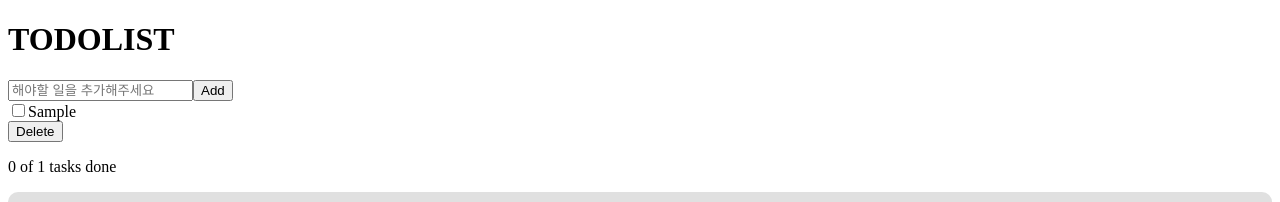
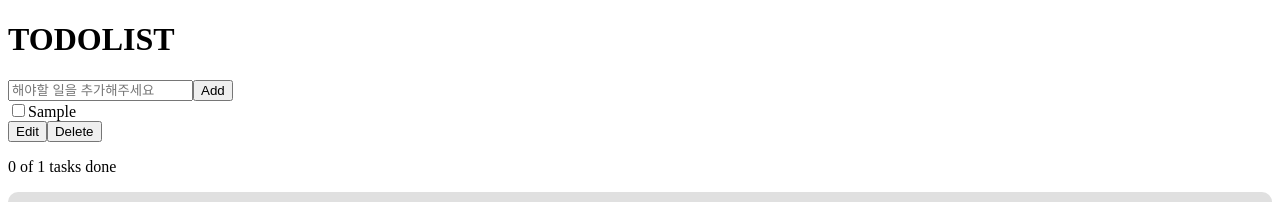
Before and after one commit to shindonggeun/TodoList, a React (Vite) app in the folder React-Project/FrontEnd/: page / in a window 1280 px wide. Both pictures are taken after typing "Sample" into the empty fields and a click on the button "Add". Shown: the top 202 px of the page. Built offline with nearby package versions, Linux system fonts and the light colour scheme.

Commit message:
[FE] feat: 할 일 수정하는 기능 추가

```diff
--- a/React-Project/FrontEnd/src/components/Todo/TodoItem.tsx
+++ b/React-Project/FrontEnd/src/components/Todo/TodoItem.tsx
@@ -1,6 +1,6 @@
 // components/Todo/TodoItem.tsx
 
-import React from 'react';
+import React, { useState } from 'react';
 
 // TodoItem 컴포넌트의 props를 정의합니다.
 interface TodoItemProps {
@@ -8,21 +8,50 @@ interface TodoItemProps {
   completed: boolean; // 할 일의 완료 여부
   onToggle: () => void; // 완료 상태를 변경하는 함수
   onDelete: () => void; // 할 일을 삭제하는 함수
+  onUpdate: (newTask: string) => void; // 할 일을 수정하는 함수
 }
 
-const TodoItem: React.FC<TodoItemProps> = ({ task, completed, onToggle, onDelete }) => {
+const TodoItem: React.FC<TodoItemProps> = ({ task, completed, onToggle, onDelete, onUpdate }) => {
+  const [isUpdating, setIsUpdating] = useState(false);  // 수정 모드를 관리하는 상태
+  const [newTask, setNewTask] = useState(task);  // 수정할 내용을 위한 상태
+
+  const handleSave = () => {
+    onUpdate(newTask); // 수정한 내용 저장
+    setIsUpdating(false); // 수정 모드 종료
+  }
+
   return (
     <div className="flex items-center justify-between">
       <div>
-        {/* 완료 여부를 나타내는 체크박스 */}
         <input type="checkbox" checked={completed} onChange={onToggle} />
-        {/* 완료된 할 일은 취소선을 적용 */}
-        <span className={completed ? 'line-through ml-2' : 'ml-2'}>{task}</span>
+        {isUpdating ? (
+          <input
+            className="ml-2 border p-1"
+            value={newTask}
+            onChange={(e) => setNewTask(e.target.value)}
+            onKeyDown={(e) => e.key === 'Enter' && handleSave()}  // 엔터키로 저장
+          />
+        ) : (
+          <span className={completed ? 'line-through ml-2' : 'ml-2'}>
+            {task}
+          </span>
+        )}
       </div>
-      {/* 할 일을 삭제하는 버튼 */}
-      <button className="text-red-500" onClick={onDelete}>
-        Delete
-      </button>
+
+      <div>
+        {isUpdating ? (
+          <button className="text-green-500" onClick={handleSave}>
+            Save
+          </button>
+        ) : (
+          <button className="text-blue-500" onClick={() => setIsUpdating(true)}>
+            Edit
+          </button>
+        )}
+        <button className="text-red-500 ml-2" onClick={onDelete}>
+          Delete
+        </button>
+      </div>
     </div>
   );
 };
--- a/React-Project/FrontEnd/src/components/Todo/TodoList.tsx
+++ b/React-Project/FrontEnd/src/components/Todo/TodoList.tsx
@@ -6,11 +6,12 @@ import { TodoType } from '@src/types/TodoType'; // TodoType 불러오기
 
 type TodoListProps = {
   todos: TodoType[];         // 할 일 목록 배열
-  onToggle: (id: number) => void;   // 완료 상태 변경 함수
-  onDelete: (id: number) => void;   // 삭제 함수
+  onToggle: (id: string) => void;   // 완료 상태 변경 함수
+  onDelete: (id: string) => void;   // 삭제 함수
+  onUpdate: (id: string, newTask: string) => void;
 }
 
-const TodoList: React.FC<TodoListProps> = ({ todos, onToggle, onDelete }) => {
+const TodoList: React.FC<TodoListProps> = ({ todos, onToggle, onDelete, onUpdate }) => {
   return (
     <div>
       {/* 할 일 목록이 비어 있는지 확인하여 조건부 렌더링 */}
@@ -24,6 +25,7 @@ const TodoList: React.FC<TodoListProps> = ({ todos, onToggle, onDelete }) => {
             completed={todo.completed}   // 완료 상태
             onToggle={() => onToggle(todo.id)}   // 완료 상태 변경 함수
             onDelete={() => onDelete(todo.id)}   // 삭제 함수
+            onUpdate={(newTask) => onUpdate(todo.id, newTask)}
           />
         ))
       )}
--- a/React-Project/FrontEnd/src/containers/Todo/TodoContainers.tsx
+++ b/React-Project/FrontEnd/src/containers/Todo/TodoContainers.tsx
@@ -21,7 +21,7 @@ const TodoContainer: React.FC = () => {
   };
 
   // 완료 상태 토글 함수
-  const handleToggleTodo = (id: number) => {
+  const handleToggleTodo = (id: string) => {
     setTodos(
       todos.map(todo =>
         todo.id === id ? { ...todo, completed: !todo.completed } : todo
@@ -30,7 +30,7 @@ const TodoContainer: React.FC = () => {
   };
 
   // 할 일 삭제 함수
-  const handleDeleteTodo = (id: number) => {
+  const handleDeleteTodo = (id: string) => {
     setTodos(todos.filter(todo => todo.id !== id));
   };
 
@@ -38,6 +38,13 @@ const TodoContainer: React.FC = () => {
   const handleRemoveChecked = () => {
     // 완료되지 않은 할 일만 남기고 필터링
     setTodos(todos.filter(todo => !todo.completed));
+  };
+
+  // 할 일 수정 함수
+  const handleUpdateTodo = (id: string, newTask: string) => {
+    setTodos(
+      todos.map(todo => (todo.id === id ? { ...todo, task: newTask } : todo))
+    );
   };
 
   // 완료된 할 일 개수 계산
@@ -59,6 +66,7 @@ const TodoContainer: React.FC = () => {
         todos={todos}
         onToggle={handleToggleTodo}
         onDelete={handleDeleteTodo}
+        onUpdate={handleUpdateTodo}
       />
 
       {/* 완료된 할 일 개수 및 진행도 */}
--- a/React-Project/FrontEnd/src/types/TodoType.ts
+++ b/React-Project/FrontEnd/src/types/TodoType.ts
@@ -2,7 +2,7 @@
 
 // Todo 타입 정의
 export type TodoType = {
-    id: number;            // 할 일 고유 ID
+    id: string;            // 할 일 고유 ID
     task: string;          // 할 일 내용 (문자열)
     completed: boolean;    // 할 일 완료 여부 (true: 완료, false: 미완료)
   }
```
